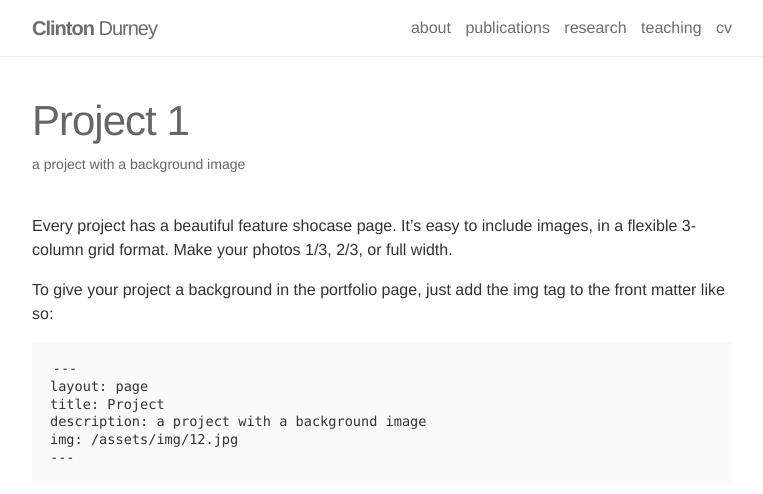
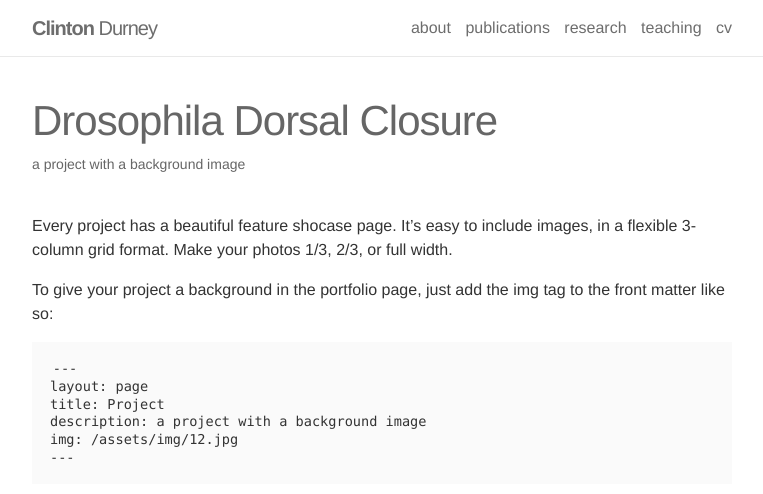
Before and after one commit to clintondurney/clintondurney.github.io, a Jekyll site: the page built from _projects/1_project.markdown, in a window 1280 px wide and 900 px high, cut to the strip 0-494 px from the top of the window. Shown: the whole strip, without its empty margins (258-1021 px from the left). Built offline with Jekyll 4.4.1, drawn with Linux system fonts in a browser that asks for light colours; nearby versions of some CDN libraries.

Commit message:
try to fix dbl url

```diff
--- a/_config.yml
+++ b/_config.yml
@@ -11,7 +11,7 @@
   Photos from <a href="https://unsplash.com" target="_blank">Unsplash</a>.
 
 url:
-baseurl:  # the subpath of your site, e.g. /blog/
+baseurl: "" # the subpath of your site, e.g. /blog/
 last_updated: May 2, 2019
 
 # -----------------------------------------------------------------------------
--- a/_projects/1_project.markdown
+++ b/_projects/1_project.markdown
@@ -1,6 +1,6 @@
 ---
 layout: page
-title: Project 1
+title: Drosophila Dorsal Closure
 description: a project with a background image
 img: /assets/img/12.jpg
 ---
```
